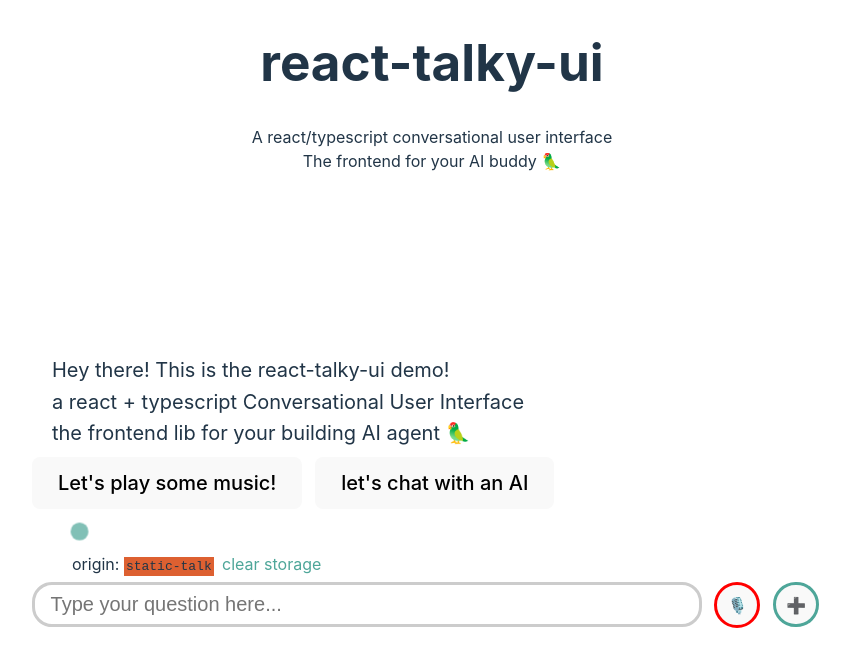
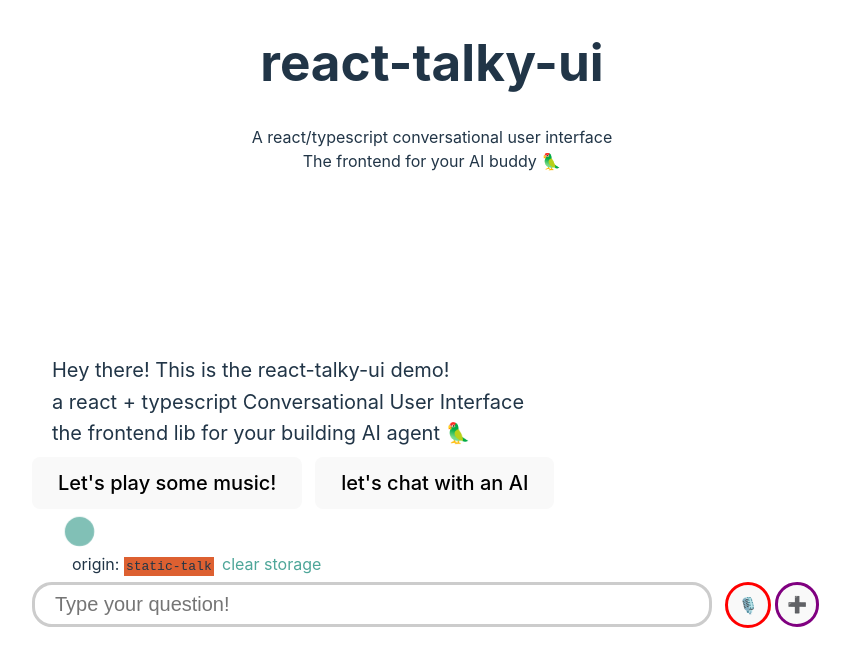
Before and after one commit to Damianofds/react-talky-ui, a React (Vite) app: page / in a window 1280 px wide. Shown: the top 666 px of the page, without its empty margins (208-1058 px from the left). Built offline with nearby package versions, Linux system fonts and the light colour scheme; no server answers.

Commit message:
further UX refinements to whole InputBox

```diff
--- a/src/App.css
+++ b/src/App.css
@@ -17,13 +17,11 @@
 }
 
 .pulsing-record-button {
-  width: 65px;
-  height: 65px;
   background-color: red;
   border-radius: 50%;
   animation: pulse 2s infinite;
   display: inline-block;
-  margin-left: 40px;
+  /* margin-left: 40px; */
 }
 
 @keyframes pulse {
@@ -32,7 +30,7 @@
       opacity: 1;
   }
   50% {
-      transform: scale(1.2);
+      transform: scale(2);
       opacity: 0.7;
   }
   100% {
--- a/src/components/InputBox.tsx
+++ b/src/components/InputBox.tsx
@@ -99,7 +99,7 @@ const InputBox: React.FC<InputBoxProps> = ({inputRetriever, conversationRouteKey
 
     return (
         <div>
-            <div style={{ display: 'flex' }}>
+            <div style={{ display: 'flex', position: 'relative' }}>
                 <input
                     type="text"
                     value={inputValue}
@@ -107,7 +107,7 @@ const InputBox: React.FC<InputBoxProps> = ({inputRetriever, conversationRouteKey
                     onFocus={handleOnFocus}
                     onBlur={handleOnBlur}
                     disabled={isLoading}
-                    placeholder="&nbsp;Type your question here..."
+                    placeholder="Type your question!"
                     onKeyDown={handleKeyPressed}
                     style={{
                         border: '3px solid #ccc',
@@ -117,34 +117,42 @@ const InputBox: React.FC<InputBoxProps> = ({inputRetriever, conversationRouteKey
                         fontSize: fontSize,
                         height: '45px',
                         width: '100%',
-                        maxWidth: '700px',
                         boxSizing: 'border-box',
                         marginRight: '1vw',
                         outline: 'green',
-                        borderRadius: '20px'
+                        borderRadius: '20px',
+                        paddingLeft: '20px',
                     }}
                 />
-                {inputValue && <button
+                {inputValue &&
+                <div style={{ position: 'relative', width: '50px' }}>
+                    <button
                         onClick={processInput}
                         onMouseEnter={handleOnMouseEnter}
                         onMouseLeave={handleOnMouseLeave}
                         style={{
+                            position: 'absolute',
+                            left: '0%',
+                            padding: '10px',
+                            marginRight: '1vw',
                             border: `3px solid ${themeColor}`,
-                        padding: '10px',
                             color: 'red',
                             borderRadius: '25px',
                             outline: 'none',
-                        marginRight: '1vw',
                         }}
                         title='or press enter'
                     >
                         {isLoading ? '⌛' : '➡️'}
-                </button>}
-                {isLoading || !inputValue && <VoiceRecorder inputRetriever={inputRetriever} themeColor={themeColor}/>}
+                    </button>
+                </div>
+                }
+                {isLoading || !inputValue &&
+                    <VoiceRecorder inputRetriever={inputRetriever} themeColor={themeColor}/>
+                }
                 <button
                     style={{
-                        border: `3px solid ${themeColor}`,
-                        padding: '10px',
+                        border: `3px solid purple`,
+                        padding: '9px',
                         color: themeColor,
                         borderRadius: '25px',
                         outline: 'none',
--- a/src/components/VoiceRecorder.tsx
+++ b/src/components/VoiceRecorder.tsx
@@ -15,32 +15,21 @@ const VoiceRecorder: React.FC<VoiceRecorderProps> = ({inputRetriever}) => {
 
   const startRecording = async () => {
     try {
-        console.log('1')
       const stream = await navigator.mediaDevices.getUserMedia({ audio: true });
-      console.log('2')
       audioStreamRef.current = stream;
-      console.log('3')
       const recorder = new MediaRecorder(stream, { mimeType: 'audio/webm' });
-      console.log('4')
       mediaRecorderRef.current = recorder;
-      console.log('5')
       audioChunksRef.current = [];
-      console.log('6')
       setRecording(true);
-      console.log('7')
 
       recorder.ondataavailable = (e) => {
-        console.log('if-1')
         if (e.data.size > 0) {
-            console.log('if-2')
             audioChunksRef.current.push(e.data);
         }
       };
-      console.log('8')
       recorder.start();
-      console.log('9')
       window.addEventListener('mouseup', stopRecording);
-      console.log('10')
+      window.addEventListener('touchend', stopRecording);
     } catch (err) {
       alert('mic doesn\'t work :(');
       console.error('Error accessing microphone:', err);
@@ -50,7 +39,7 @@ const VoiceRecorder: React.FC<VoiceRecorderProps> = ({inputRetriever}) => {
   const handleMouseDown = () => {
     recordingTimeoutRef.current = window.setTimeout(() => {
       startRecording();
-    }, 200);
+    }, 100);
   };
 
   const stopRecording = () => {
@@ -70,25 +59,30 @@ const VoiceRecorder: React.FC<VoiceRecorderProps> = ({inputRetriever}) => {
         const newAudioURL = URL.createObjectURL(audioBlob);
         inputRetriever({id: "init-" + Date.now(), type: 'audio', audioUrl: newAudioURL, audioName: 'recording-'+Date.now()});
         window.removeEventListener('mouseup', stopRecording);
+        window.removeEventListener('touchend', stopRecording);
       };
     }
   };
 
   return (
-    <div>
+    <div style={{position:'relative', width: '50px'}}>
       <button
         className= {recording ? 'pulsing-record-button' : ''}
         style={{
+          position: 'absolute',
+          left: '0%',
           padding: '10px',
           border: `3px solid red`,
           borderColor: 'red',
           marginRight: '1vw',
           color: 'red',
           borderRadius: '25px',
-          outline: 'none'
+          outline: 'none',
         }}
         onMouseDown={handleMouseDown}
         onMouseUp={stopRecording}
+        onTouchStart={handleMouseDown}
+        onTouchEnd={stopRecording}
       >
         🎙️
       </button>
--- a/src/components/chat-items/StreamItem.tsx
+++ b/src/components/chat-items/StreamItem.tsx
@@ -8,7 +8,7 @@ const StreamItem: React.FC<StreamItemProps> = ({ words }) => {
     return (<div style={{
         padding: '0.1vh 0.1vw 0.1vh 0.1vw',
         paddingLeft: '20px'
-    }} key={"" + Date.now}>{words}</div>);
+    }} key={"" + Date.now}>{words=='' ? '|' : words}</div>);
 }
 
 export default StreamItem;
```
Lines whose indentation alone changed are shown as unchanged.
